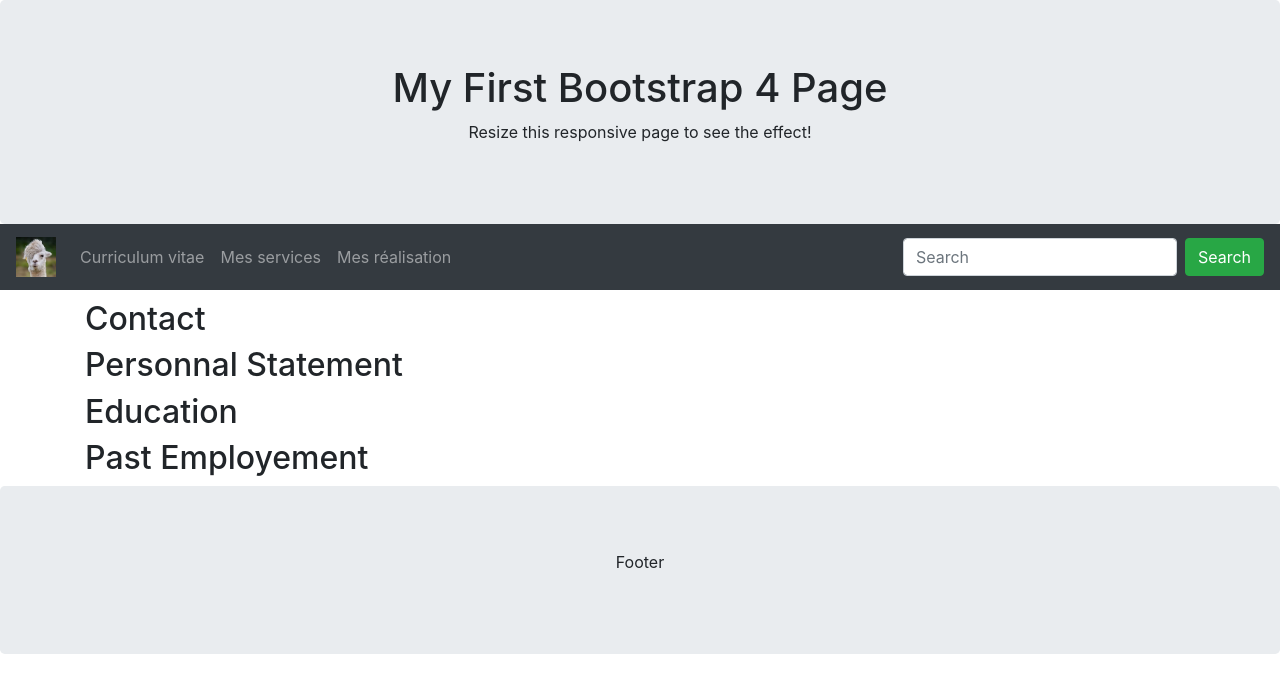
After one commit to Ju2z4y/MyWebSitePhp, a PHP site: page /curriculum.php in a window 1280 px wide. The commit adds this page. Shown: the top 693 px of the page. Run offline with PHP 8.4, Linux system fonts and the light colour scheme.

Commit message:
Cv intro

```diff
--- /dev/null
+++ b/curriculum.php
@@ -0,0 +1,43 @@
+<!DOCTYPE html>
+<html lang="en">
+<head>
+  <title>My Web Site - Julien G.</title>
+  <meta charset="utf-8">
+  <meta name="viewport" content="width=device-width, initial-scale=1">
+  <link rel="stylesheet" href="https://maxcdn.bootstrapcdn.com/bootstrap/4.1.3/css/bootstrap.min.css">
+  <script src="https://ajax.googleapis.com/ajax/libs/jquery/3.3.1/jquery.min.js"></script>
+  <script src="https://cdnjs.cloudflare.com/ajax/libs/popper.js/1.14.3/umd/popper.min.js"></script>
+  <script src="https://maxcdn.bootstrapcdn.com/bootstrap/4.1.3/js/bootstrap.min.js"></script>
+</head>
+<body>
+
+<div class="jumbotron text-center" style="margin-bottom:0">
+  <h1>My First Bootstrap 4 Page</h1>
+  <p>Resize this responsive page to see the effect!</p>
+</div>
+
+<?php
+require('includes/navbar.php');
+?>
+
+<div class="container" style="margin-top:10px">
+    <div class="contact">
+        <h2>Contact</h2>
+    </div>
+    <div class="personalStatement">
+        <h2>Personnal Statement</h2>
+    </div>
+    <div class="education">
+        <h2>Education</h2>
+    </div>
+    <div class="pastEmploy">
+        <h2>Past Employement</h2>
+    </div>
+</div>
+
+<div class="jumbotron text-center" style="margin-bottom:0">
+  <p>Footer</p>
+</div>
+
+</body>
+</html>
--- a/includes/navbar.php
+++ b/includes/navbar.php
@@ -8,7 +8,7 @@
         <div class="collapse navbar-collapse" id="collapsibleNavbar">
             <ul class="navbar-nav">
                 <li class="nav-item">
-                    <a class="nav-link" href="#">Curriculum vitae</a>
+                    <a class="nav-link" href="curriculum.php">Curriculum vitae</a>
                 </li>
                 <li class="nav-item">
                     <a class="nav-link" href="#">Mes services</a>
@@ -17,7 +17,7 @@
                     <a class="nav-link" href="#">Mes réalisation</a>
                 </li>
             </ul>
-            <ul class=" navbar-nav m-auto">
+            <ul class=" navbar-nav ml-auto">
                 <li>
                     <form class="form-inline" action="/action_page.php">
                         <input class="form-control mr-sm-2" type="text" placeholder="Search">
@@ -25,19 +25,5 @@
                     </form>
                 </li>
             </ul>
-            <ul class=" navbar-nav ml-auto">
-                <li>
-                    <form class="form-inline" action="/action_page.php">
-                        <div class="input-group">
-                            <div class="input-group-prepend">
-                                <span class="input-group-text">@</span>
-                            </div>
-                            <input type="text" class="form-control" placeholder="Username">
-                        </div>
-                    </form>
-                </li>
-            </ul>
-
-
         </div>
     </nav>
```
Also changed, not shown: Exemple CV.png (added), index.php (line endings or trailing spaces), template CV.png (added).
